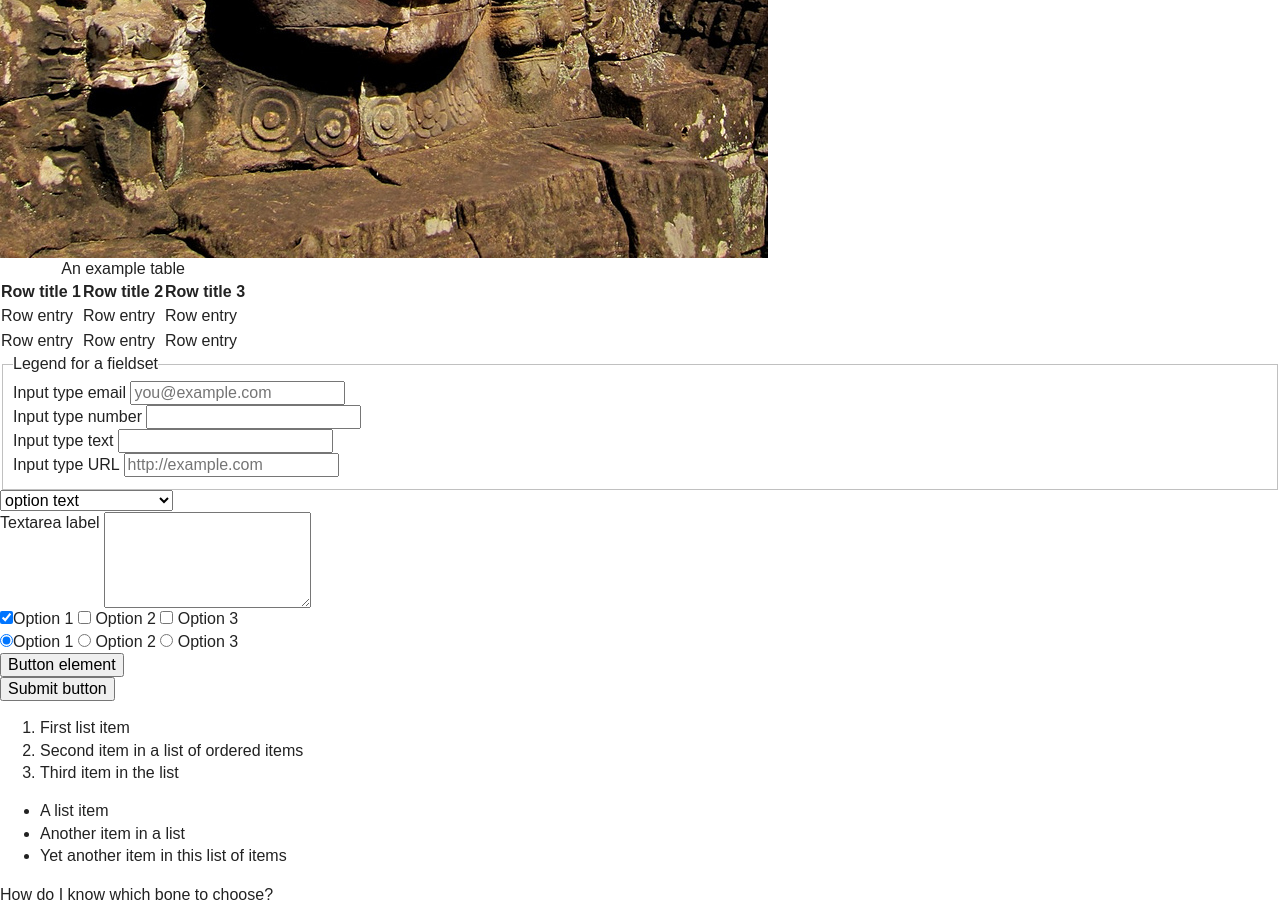
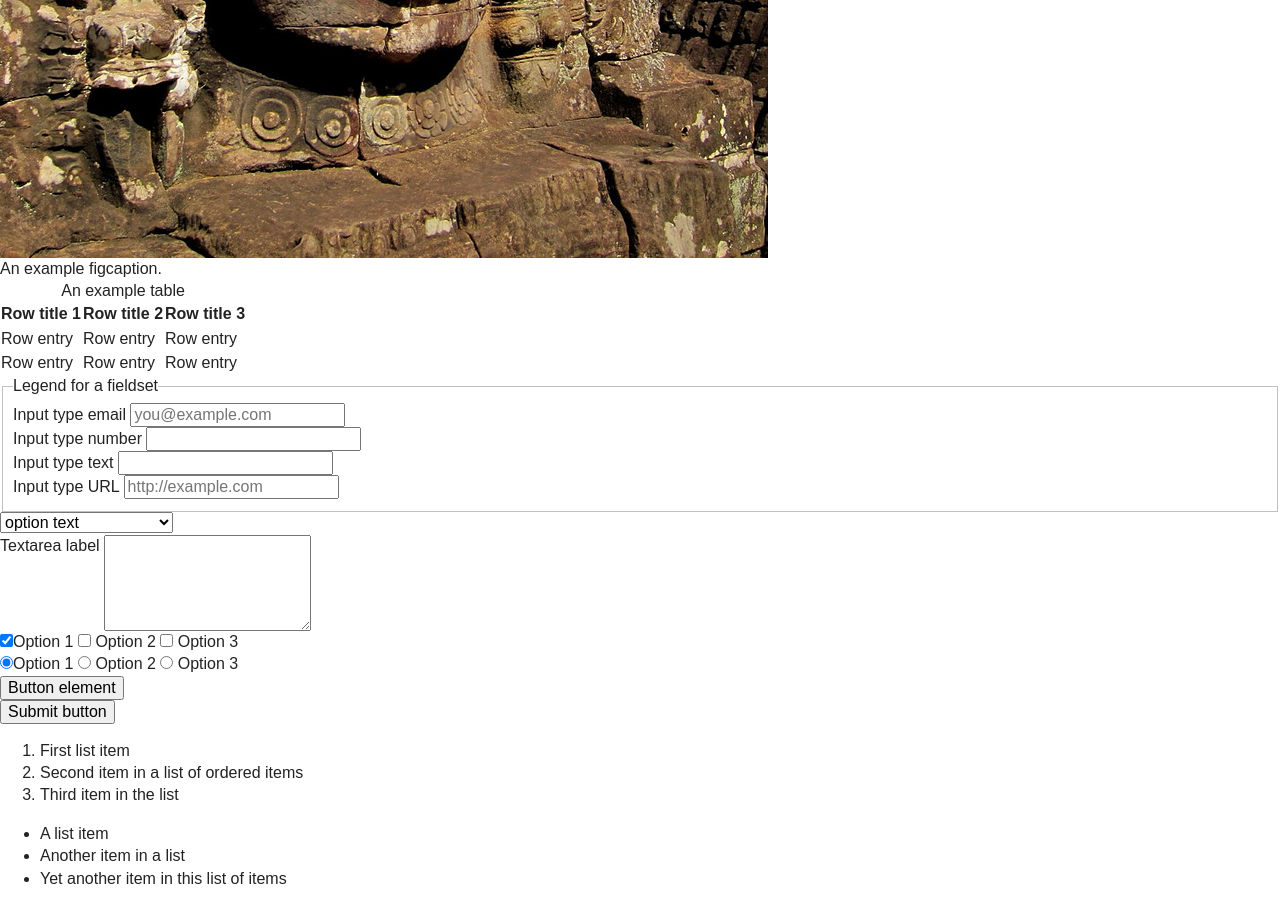
Before and after one commit to SteveBarnett/Front-end-Style-Guide, a Jekyll site: the page built from index.html, in a window 1280 px wide and 900 px high, scrolled down 1889 px. Built offline with Jekyll 4.4.1, drawn with Linux system fonts in a browser that asks for light colours; Markdown is read by kramdown in place of the engine named in the settings.

Commit message:
Added fig and figcaption to respimg

```diff
--- a/_includes/responsive-image.html
+++ b/_includes/responsive-image.html
@@ -1,4 +1,4 @@
-
+<figure>
   <span data-picture data-alt="A giant stone face at The Bayon temple in Angkor Thom, Cambodia">
     <span data-src="img/small.jpg"></span>
     <span data-src="img/medium.jpg" data-media="(min-width: 400px)"></span>
@@ -6,5 +6,9 @@
     <span data-src="img/extralarge.jpg" data-media="(min-width: 1000px)"></span>
 
     <!-- Fallback content for non-JS browsers. Same img src as the initial, unqualified source element. -->
-            <noscript><img src="img/small.jpg" alt="A giant stone face at The Bayon temple in Angkor Thom, Cambodia"></noscript>
+    <noscript><img src="img/small.jpg" alt="A giant stone face at The Bayon temple in Angkor Thom, Cambodia" /></noscript>
   </span>
+  <figcaption>
+    An example figcaption.
+  </figcaption>
+</figure>
```
Lines whose indentation alone changed are shown as unchanged.
